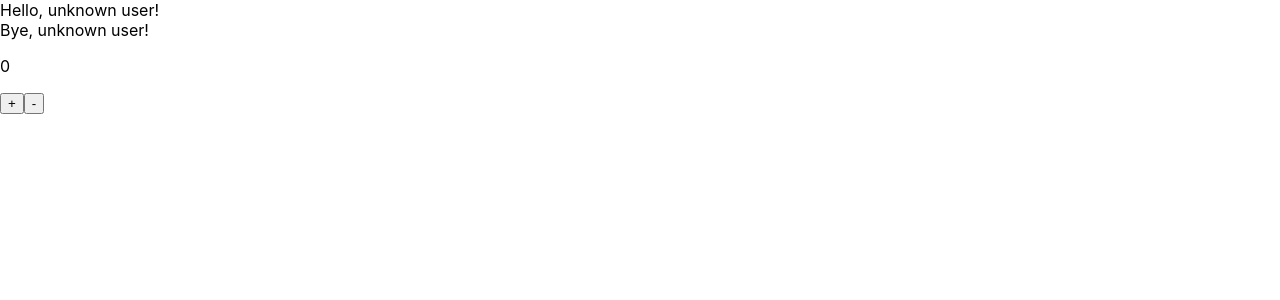
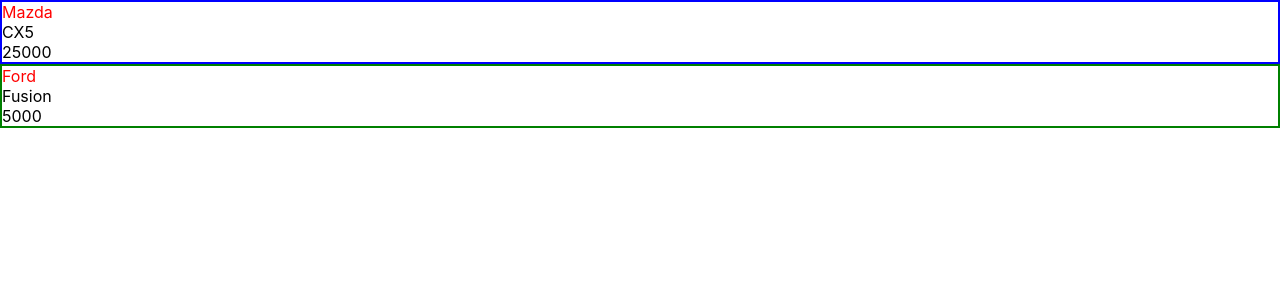
Before and after one commit to LitvE/myreact_app, a React (Create React App) app: page / in a window 1280 px wide. Shown: the top 300 px of the page. Built offline with nearby package versions, Linux system fonts and the light colour scheme.

Commit message:
Classnames and inline styles

```diff
--- a/package.json
+++ b/package.json
@@ -3,6 +3,7 @@
   "version": "0.1.0",
   "private": true,
   "dependencies": {
+    "@babel/core": "^7.15.8",
     "@testing-library/jest-dom": "^5.11.4",
     "@testing-library/react": "^11.1.0",
     "@testing-library/user-event": "^12.1.10",
@@ -12,6 +13,7 @@
     "react-dom": "^17.0.2",
     "react-scripts": "4.0.3",
     "sass": "^1.43.2",
+    "typescript": "^3.9.10",
     "web-vitals": "^1.0.1"
   },
   "scripts": {
--- a/src/App.js
+++ b/src/App.js
@@ -3,7 +3,7 @@
 import Hello from './Components/Hello_fun';
 import HelloClass from './Components/Hello_class';
 import { Component } from 'react';
-import { Counter } from './Components/Counter';
+import Car from './Components/Car';
 
 // <>...</> сокращенная запись <React.Fragment></React.Fragment>
 //REACT компоненты бывают 2-ч видов: функциональные (function) и классовые (Class)
@@ -30,12 +30,11 @@
   }
 
   render(){
-    const {username, isSaying} = this.state;
+
     return (
       <>
-      <Hello name={username}/>
-      <HelloClass name={username} greeting={isSaying}/>
-      <Counter step={5}/>
+          <Car mark={'Mazda'} type={'CX5'} price={25000}/>
+          <Car mark={'Ford'} type={'Fusion'} price={5000}/>
       </>
     );
   }
--- /dev/null
+++ b/src/Components/Car/Car.module.scss
@@ -0,0 +1,8 @@
+
+.greenColor{
+    border: 2px solid green;
+}
+
+.blueColor{
+    border: 2px solid blue;
+}
--- /dev/null
+++ b/src/Components/Car/index.jsx
@@ -0,0 +1,36 @@
+import React from "react";
+import classNames from "classnames";
+import styles from "./Car.module.scss";
+
+
+class Car extends React.Component{
+    constructor(props){
+        super(props);
+
+        this.state = {
+            mark: props.mark,
+            type: props.type,
+            price: props.price,
+        }
+    }
+
+    render(){
+        const {mark, type, price} = this.state;
+        const carArticleStyles = classNames(styles.greenColor, {[styles.blueColor]: price >= 20000});
+
+        const markInlineStyle = {
+            color: 'red',
+        }
+
+        return(
+            <article className={carArticleStyles}>
+                <div style={markInlineStyle}>{mark}</div>
+                <div>{type}</div>
+                <div>{price}</div>
+            </article>
+        );
+    }
+
+}
+
+export default Car;
--- a/src/Components/Hello_fun/index.jsx
+++ b/src/Components/Hello_fun/index.jsx
@@ -1,5 +1,5 @@
 import React from "react";
-import styles from "./Hello.module.scss";
+
 
 //props - это входящие параметры
 //при отрисовке переменная пишется в {}
```
Also changed, not shown: src/Components/User/User.module.scss (added, +7 -0 lines), src/Components/User/index.jsx (added, +52 -0 lines), 1 other file (tests, documents, lock files or other folders).
